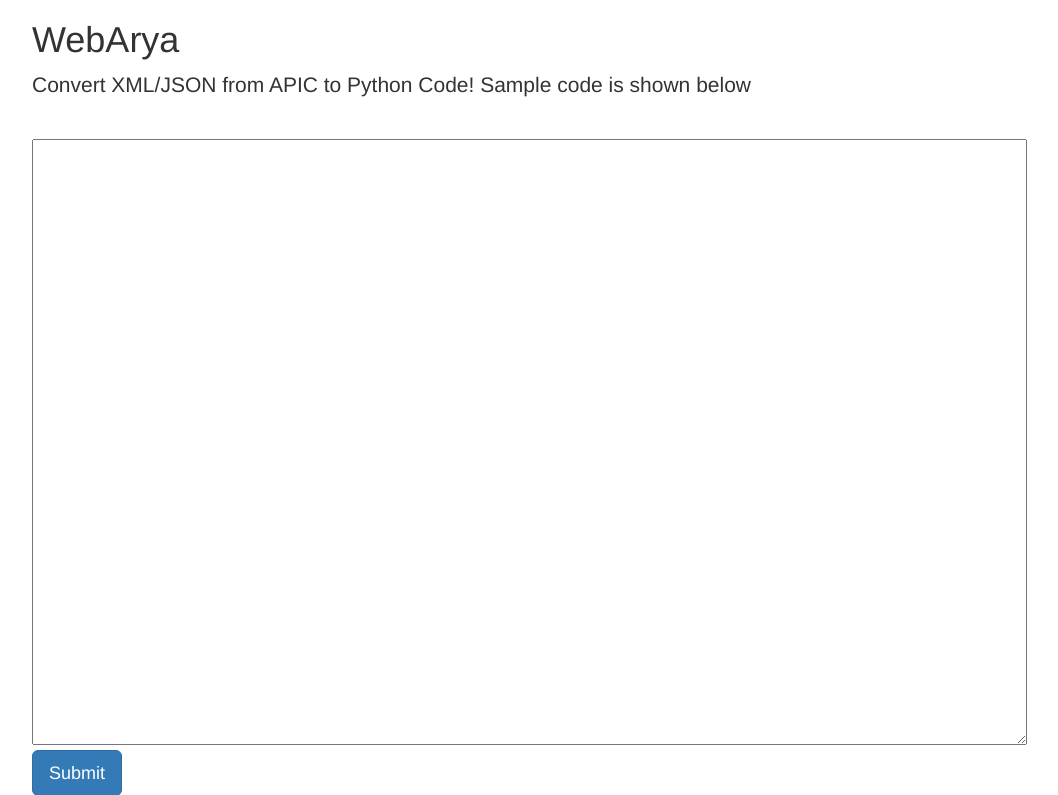
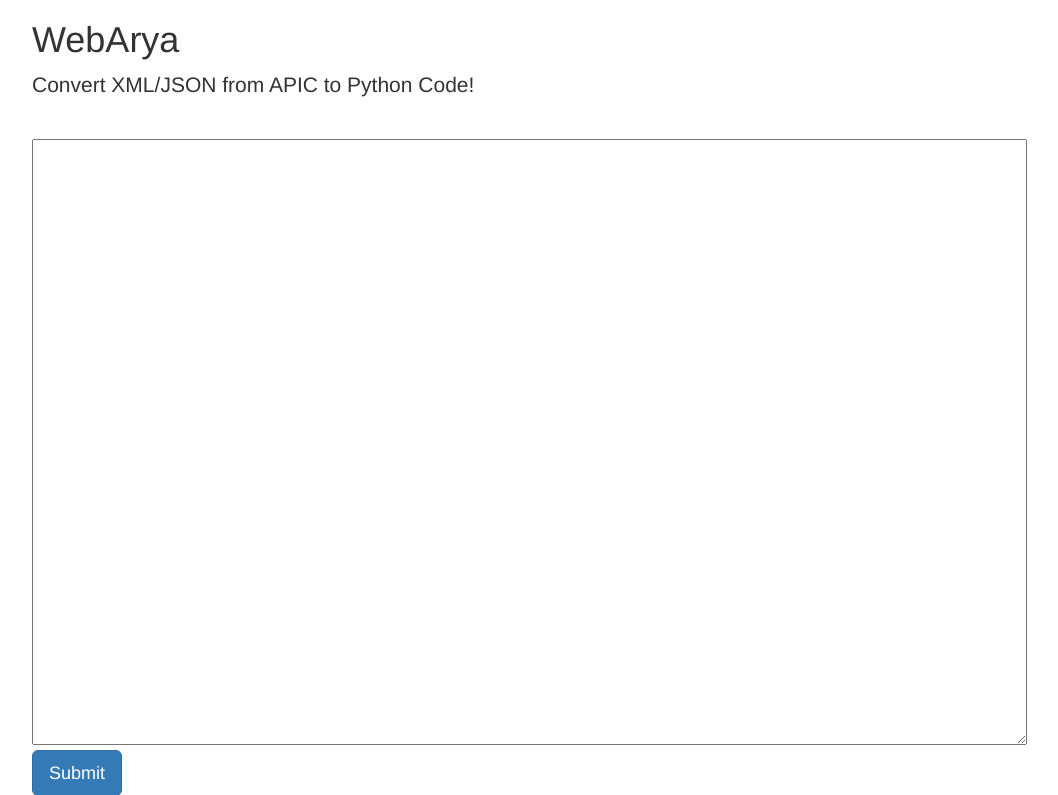
Before and after one commit to datacenter/webarya, a Flask app: page / in a window 1280 px wide. Shown: the top 795 px of the page, without its empty margins (38-1096 px from the left). Run offline with Flask 2, Linux system fonts and the light colour scheme; some libraries are stand-ins or nearby versions.

Commit message:
update html templates

```diff
--- a/webarya/templates/webarya.html
+++ b/webarya/templates/webarya.html
@@ -9,7 +9,7 @@
 <div class="container">
      <h1>WebArya</h1>
     <p class="lead">
-        Convert XML/JSON from APIC to Python Code! Sample code is shown below
+        Convert XML/JSON from APIC to Python Code!
     </p>
 </div>
 
```
